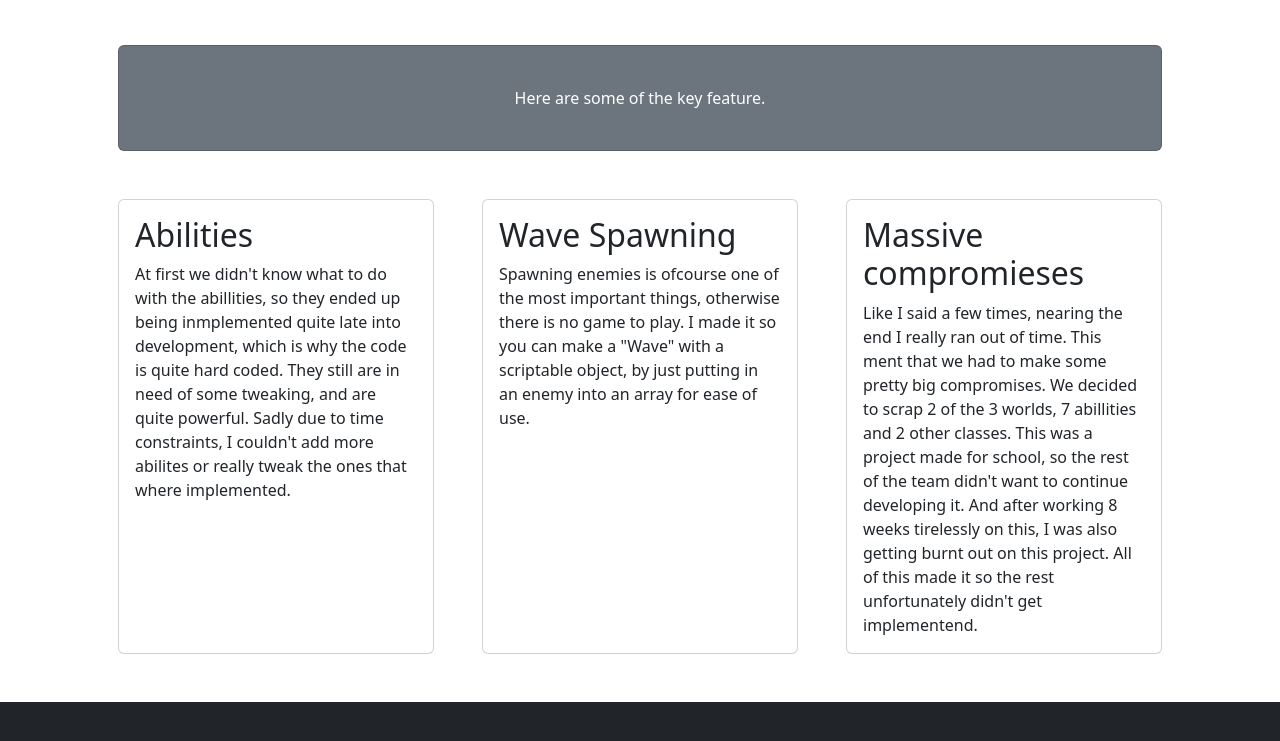
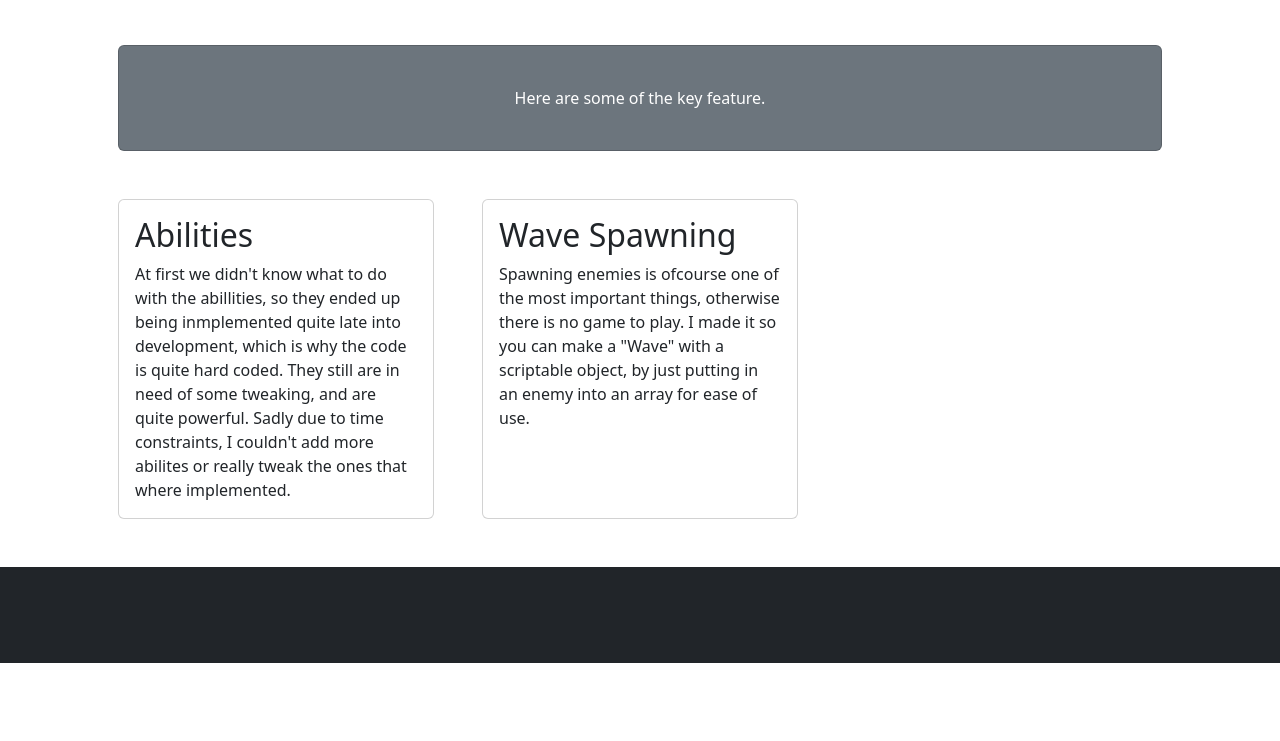
Before and after one commit to JaysonPieters/portfolio, a plain HTML site: page LL/MS.html in a window 1280 px wide. Shown: the part 407-1148 px from the top of the page. After the commit the page ends 1070 px from the top, so only its background shows below. Drawn offline with nearby package versions, Linux system fonts and the light colour scheme; files whose address does not match are found by name.

Commit message:
pic i guess

```diff
--- a/LL/MS.html
+++ b/LL/MS.html
@@ -59,14 +59,6 @@
 
                     </div>
                 </div>
-                <div class="col-md-4 mb-5">
-                    <div class="card h-100">
-                        <div class="card-body">
-                            <h2 class="card-title">Massive compromieses</h2>
-                            <p class="card-text">Like I said a few times, nearing the end I really ran out of time. This ment that we had to make some pretty big compromises. We decided to scrap 2 of the 3 worlds, 7 abillities and 2 other classes. This was a project made for school, so the rest of the team didn't want to continue developing it. And after working 8 weeks tirelessly on this, I was also getting burnt out on this project. All of this made it so the rest unfortunately didn't get implementend.</p>
-                        </div>
-                    </div>
-                </div>
             </div>
         </div>
         <!-- Footer-->
```
Also changed, not shown: about.html (+1 -1 lines), contact.html (+1 -1 lines), assets/image.jpg (added).
